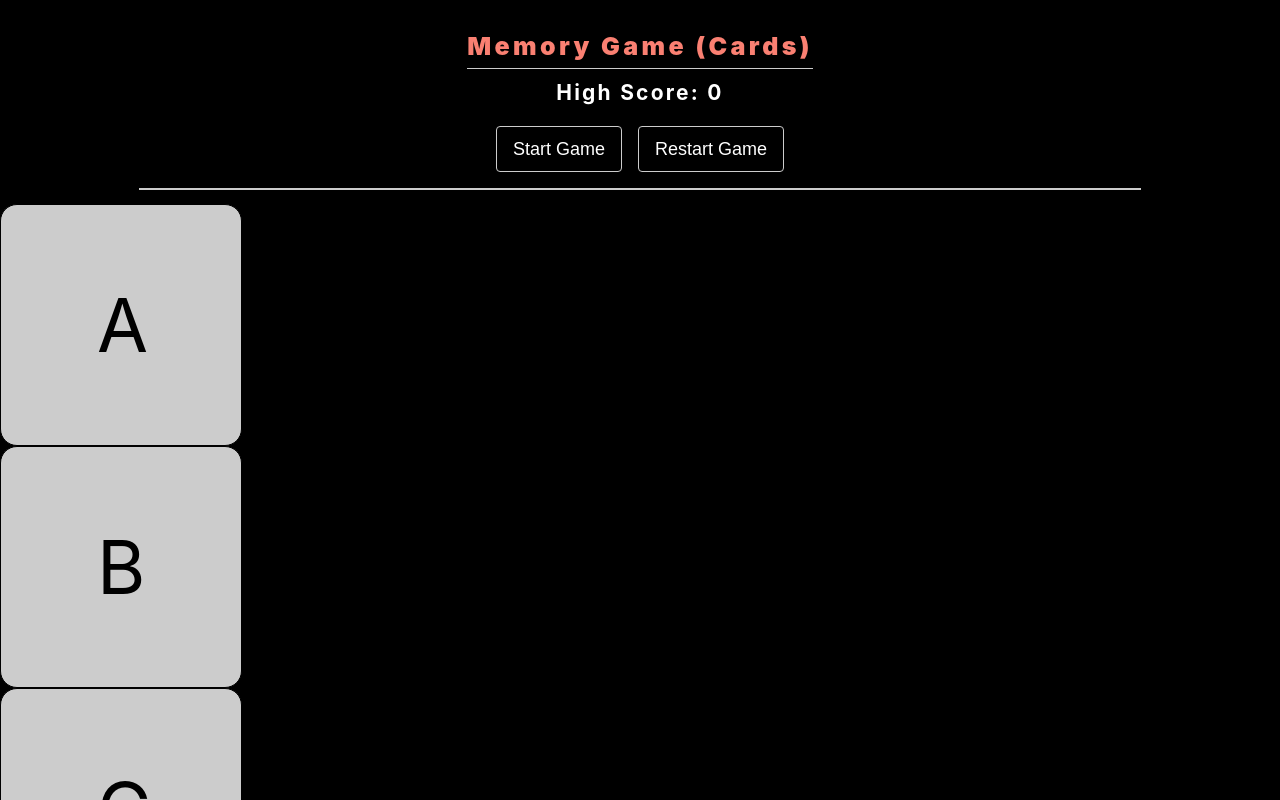
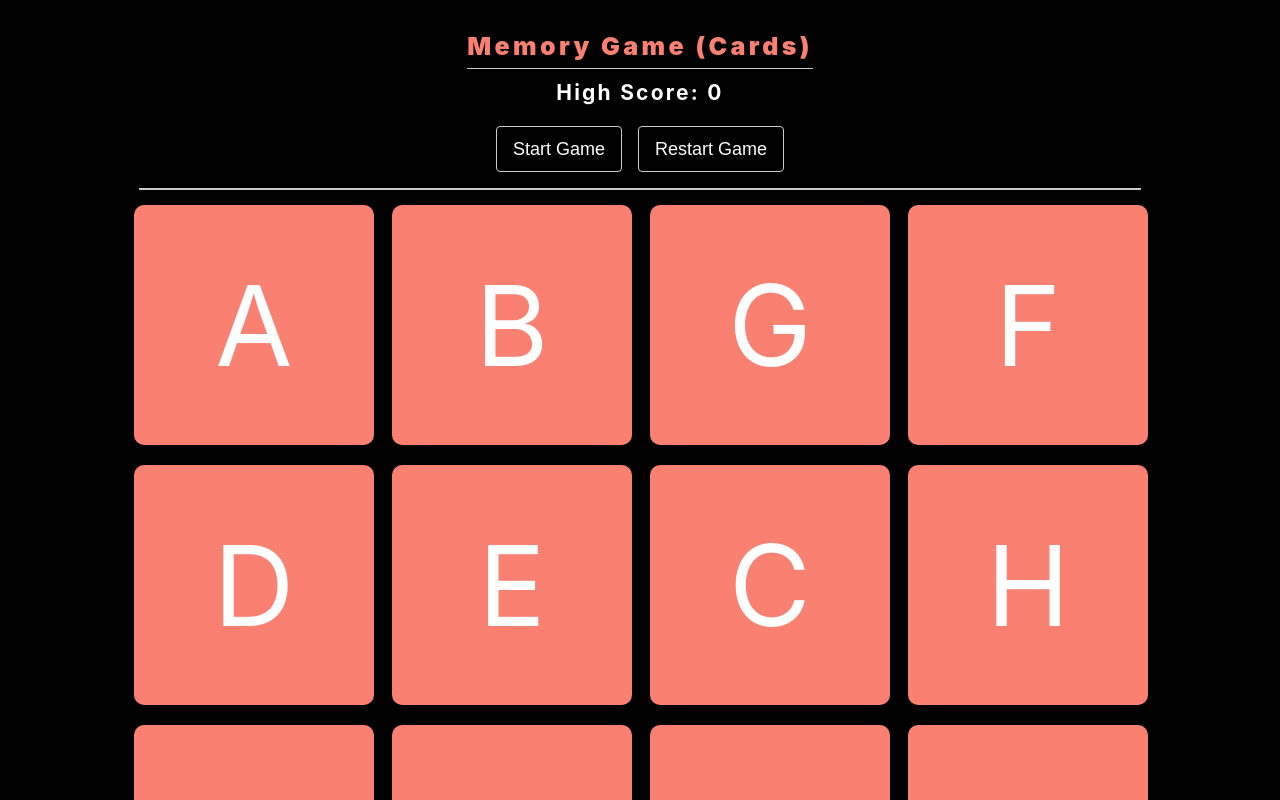
Before and after one commit to Sam44323/Memory-Game-Leap, a React (Create React App) app: page / in a window 1280 px wide. Shown: the top 800 px of the page. Built offline with nearby package versions, Linux system fonts and the light colour scheme.

Commit message:
add: added basic content for flipping card and grids

```diff
--- a/src/App.module.scss
+++ b/src/App.module.scss
@@ -58,4 +58,10 @@
       border: 1px solid #ccc;
     }
   }
+  .CardContainer {
+    display: grid;
+    justify-content: center;
+    grid-template-columns: repeat(4, 240px);
+    gap: 18px;
+  }
 }
--- a/src/components/Card.tsx
+++ b/src/components/Card.tsx
@@ -5,15 +5,21 @@ import ReactCardFlip from "react-card-flip";
 const Card: React.FC<{
   content: string;
 }> = (props) => {
+  const [flip, setFlip] = React.useState(false);
   return (
-    <div className={styles.CardContainer}>
+    <div
+      className={styles.CardContainer}
+      onClick={() => setFlip((prev) => !prev)}
+    >
       <ReactCardFlip
-        isFlipped={false}
+        isFlipped={flip}
         flipDirection="horizontal"
         flipSpeedFrontToBack={0.6}
         containerClassName={styles.CardClass}
       >
-        <div className={styles.front}>{props.content}</div>
+        <div className={styles.front}>
+          <p>{props.content}</p>
+        </div>
 
         <div className={styles.back}></div>
       </ReactCardFlip>
--- a/src/styles/Card.module.scss
+++ b/src/styles/Card.module.scss
@@ -1,24 +1,34 @@
 .CardContainer {
-  color: #000000;
+  color: #fff;
+  width: fit-content;
   &:hover {
     cursor: pointer;
   }
   .CardClass {
     display: flex;
     flex-direction: column;
-    height: 240px;
-    width: 240px;
     border-radius: 17px;
-    background-color: #ccc;
     border: 1px solid black;
     position: relative;
     .front {
-      position: absolute;
-      left: 40%;
-      right: 0;
-      top: 31%;
-      bottom: 0;
-      font-size: 74px;
+      height: 240px;
+      width: 240px;
+      border-radius: 10px;
+      background-color: salmon;
+      display: flex;
+      flex-direction: column;
+      align-items: center;
+      justify-content: center;
+      p {
+        font-size: 7rem;
+        font-weight: 100px;
+      }
+    }
+    .back {
+      height: 240px;
+      width: 240px;
+      background-color: white;
+      border-radius: 10px;
     }
   }
 }
```
